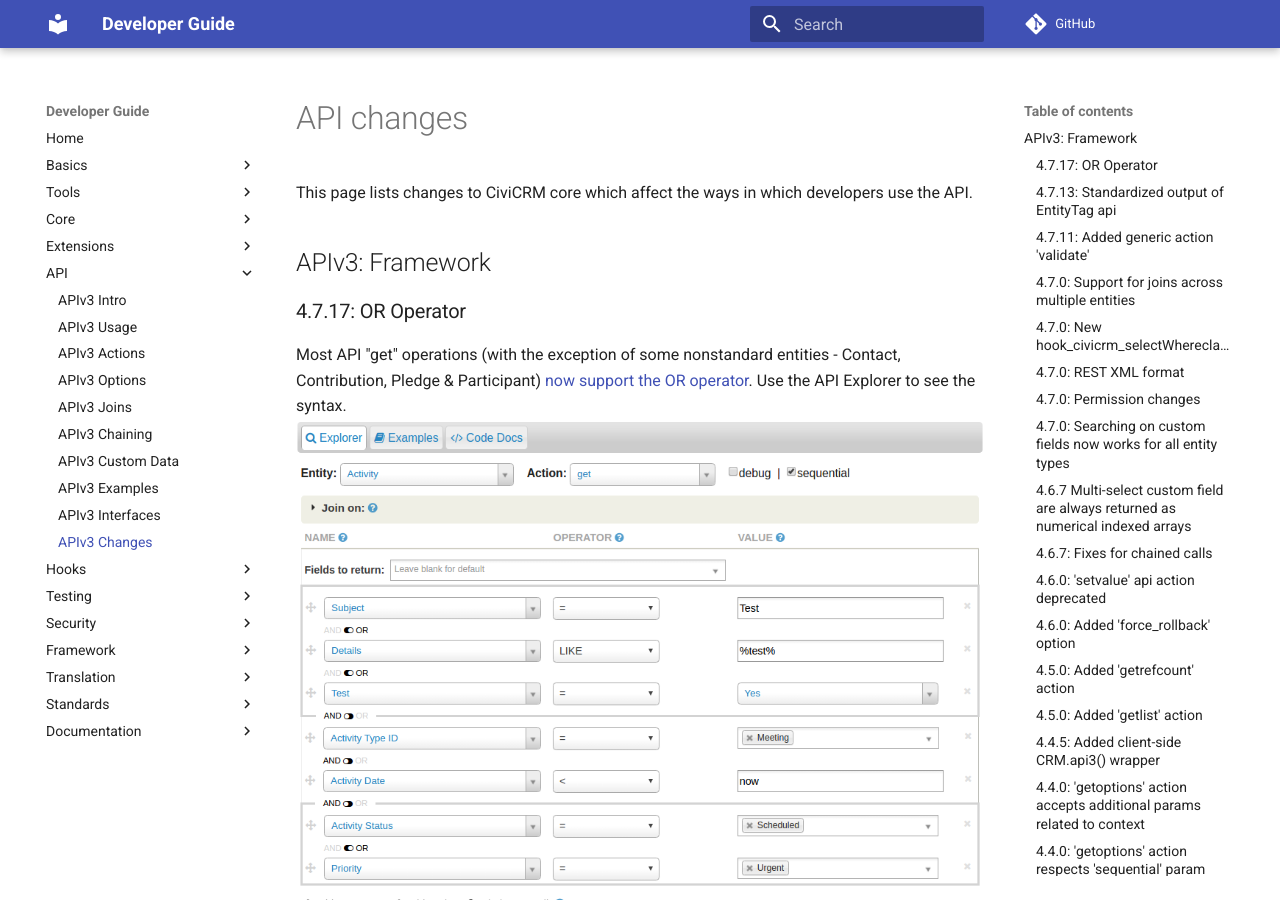
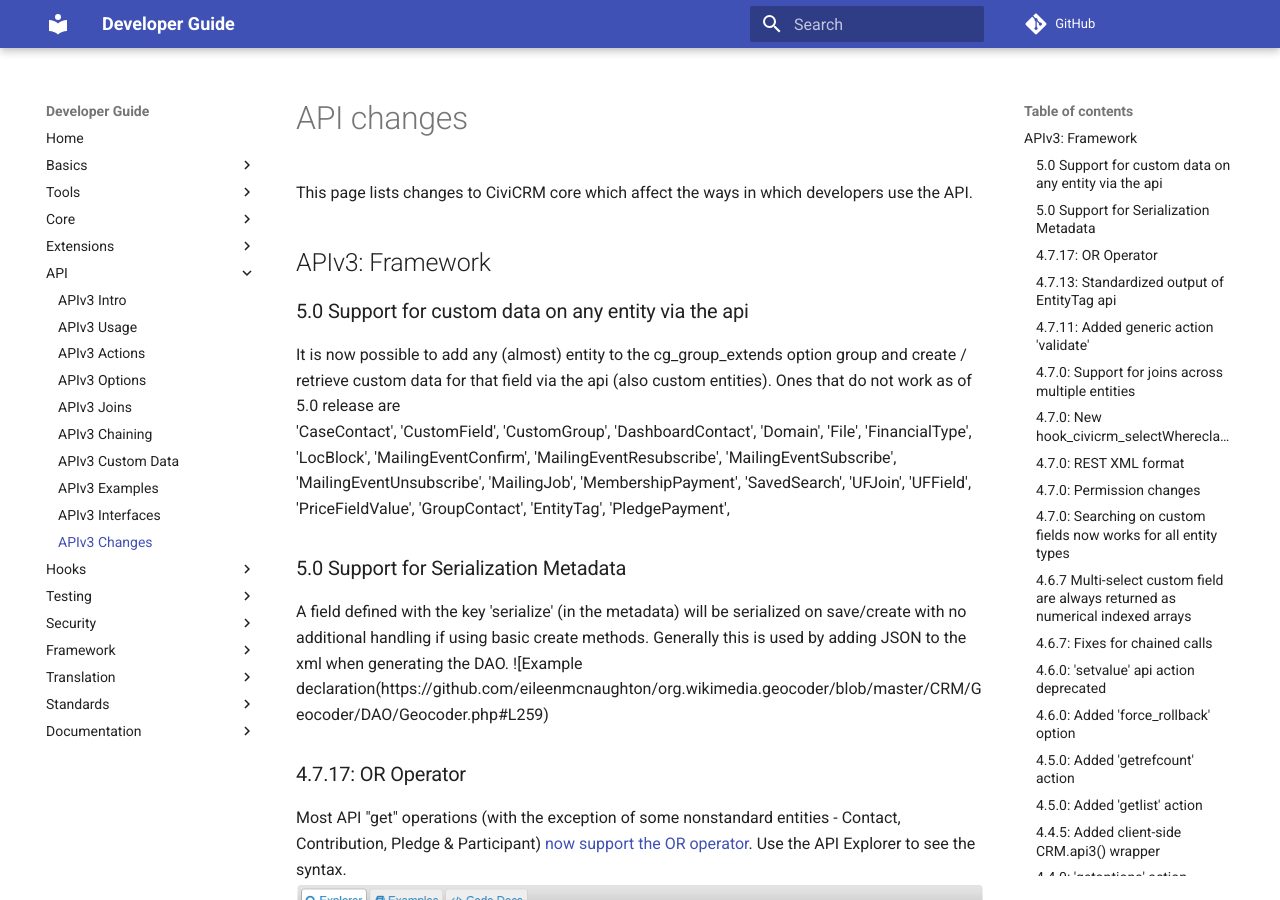
Before and after one commit to civicrm/civicrm-dev-docs, an MkDocs documentation site: the page built from docs/api/changes.md, in a window 1280 px wide and 900 px high. Built offline with MkDocs 1.6.1 and Material for MkDocs 9.7.7, drawn with Linux system fonts in a browser that asks for light colours; comment, search, counter and statistics services are not loaded; old or Windows-style settings are respelled for this version of MkDocs.

Commit message:
Add to change log re any entity custom field & serialisation metadata

```diff
--- a/docs/api/changes.md
+++ b/docs/api/changes.md
@@ -3,6 +3,33 @@
 This page lists changes to CiviCRM core which affect the ways in which developers use the API.
 
 ## APIv3: Framework
+
+### 5.0 Support for custom data on any entity via the api
+It is now possible to add any (almost) entity to the cg_group_extends option group and create / retrieve custom data for that field via the api (also custom entities). Ones that do not work as of 5.0 release are
+      'CaseContact',
+      'CustomField',
+      'CustomGroup',
+      'DashboardContact',
+      'Domain',
+      'File',
+      'FinancialType',
+      'LocBlock',
+      'MailingEventConfirm',
+      'MailingEventResubscribe',
+      'MailingEventSubscribe',
+      'MailingEventUnsubscribe',
+      'MailingJob',
+      'MembershipPayment',
+      'SavedSearch',
+      'UFJoin',
+      'UFField',
+      'PriceFieldValue',
+      'GroupContact',
+      'EntityTag',
+      'PledgePayment',
+
+### 5.0 Support for Serialization Metadata ###
+A field defined with the key 'serialize' (in the metadata) will be serialized on save/create with no additional handling if using basic create methods. Generally this is used by adding <serialize>JSON</serialize> to the xml when generating the DAO. ![Example declaration(https://github.com/eileenmcnaughton/org.wikimedia.geocoder/blob/master/CRM/Geocoder/DAO/Geocoder.php#L259)
 
 ### 4.7.17: OR Operator
 
```
